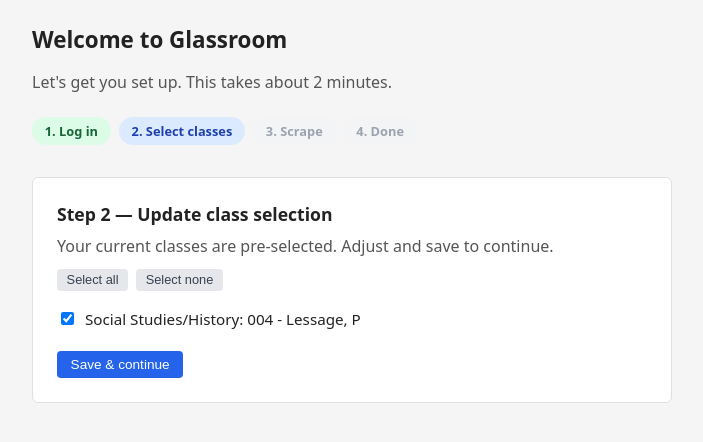
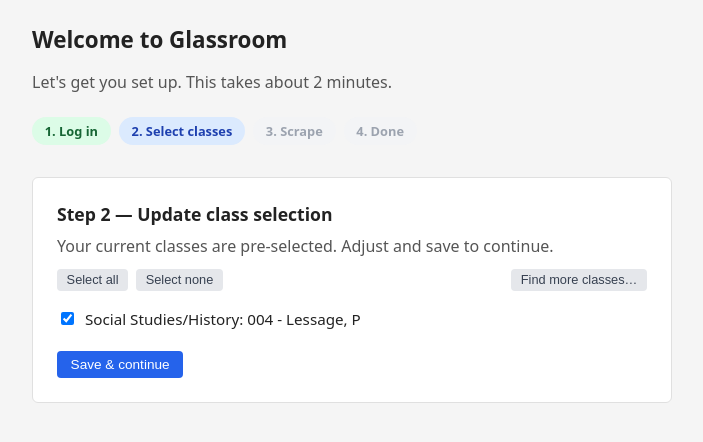
Before and after one commit to sageframe-no-kaji/glassroom, a Flask app: page /setup in a window 1280 px wide. Shown: the part 52-494 px from the top of the page, without its empty margins (82-785 px from the left). Run offline with Flask 3, Linux system fonts and the light colour scheme.

Commit message:
Add 'Find more classes' button to /setup step 2
When revisiting /setup, the class list only shows currently selected classes
(login state is lost on restart). The new button triggers the login/discover
flow inline so the user can find additional classes without resetting.
Preserves current checkbox state when the updated list renders.

229 tests passing, ruff clean, mypy clean

```diff
--- a/src/templates/setup.html
+++ b/src/templates/setup.html
@@ -25,10 +25,12 @@
   <h2 id="step-2-heading">Step 2 — Select classes to track</h2>
   <p id="step-2-desc">Choose which classes to follow. You can change this later under Setup.</p>
 
-  <div style="display:flex;gap:0.5rem;margin-bottom:0.75rem">
+  <div style="display:flex;gap:0.5rem;margin-bottom:0.75rem;flex-wrap:wrap;align-items:center">
     <button class="btn btn-secondary btn-sm" onclick="selectAll()">Select all</button>
     <button class="btn btn-secondary btn-sm" onclick="selectNone()">Select none</button>
+    <button id="btn-find-more" class="btn btn-secondary btn-sm" onclick="findMoreClasses()" style="margin-left:auto">Find more classes…</button>
   </div>
+  <p id="find-more-msg" style="display:none;font-size:0.85rem;color:#555;margin-bottom:0.5rem"></p>
 
   <div id="class-list" style="margin-bottom:1rem"></div>
 
@@ -136,6 +138,64 @@
   // -----------------------------------------------------------------------
   // Step 2 — Class selector
   // -----------------------------------------------------------------------
+
+  // Re-discover classes without resetting (keeps current checked state)
+  function findMoreClasses() {
+    const btn = document.getElementById('btn-find-more');
+    const msg = document.getElementById('find-more-msg');
+    btn.disabled = true;
+    msg.style.display = 'block';
+    msg.innerHTML = '<span class="spinner"></span> Opening browser to discover classes…';
+
+    fetch('/api/login', { method: 'POST' })
+      .then(r => r.json())
+      .then(data => {
+        if (data.error) {
+          msg.style.color = '#dc2626';
+          msg.textContent = '⚠ ' + data.error;
+          btn.disabled = false;
+          return;
+        }
+        pollDiscover();
+      })
+      .catch(err => {
+        msg.style.color = '#dc2626';
+        msg.textContent = '⚠ ' + String(err);
+        btn.disabled = false;
+      });
+  }
+
+  function pollDiscover() {
+    const msg = document.getElementById('find-more-msg');
+    const btn = document.getElementById('btn-find-more');
+    setTimeout(() => {
+      fetch('/api/login/status')
+        .then(r => r.json())
+        .then(data => {
+          if (data.status === 'done') {
+            const classes = data.classes || [];
+            // Preserve currently checked names
+            const currentlyChecked = new Set();
+            document.querySelectorAll('#class-list input[type=checkbox]:checked').forEach(cb => {
+              const label = cb.nextElementSibling;
+              if (label) currentlyChecked.add(label.textContent.trim());
+            });
+            renderClassList(classes, currentlyChecked.size > 0 ? currentlyChecked : null);
+            msg.style.color = '#166534';
+            msg.textContent = `Found ${classes.length} class${classes.length !== 1 ? 'es' : ''}.`;
+            btn.disabled = false;
+          } else if (data.status === 'failed') {
+            msg.style.color = '#dc2626';
+            msg.textContent = '⚠ ' + (data.error || 'Discovery failed');
+            btn.disabled = false;
+          } else {
+            pollDiscover();
+          }
+        })
+        .catch(() => pollDiscover());
+    }, 2000);
+  }
+
   function renderClassList(classes, selectedNames) {
     // selectedNames: Set of names to pre-check, or null for all unchecked
     window._discoveredClasses = classes;
```
Also changed, not shown: data/classroom.db.
